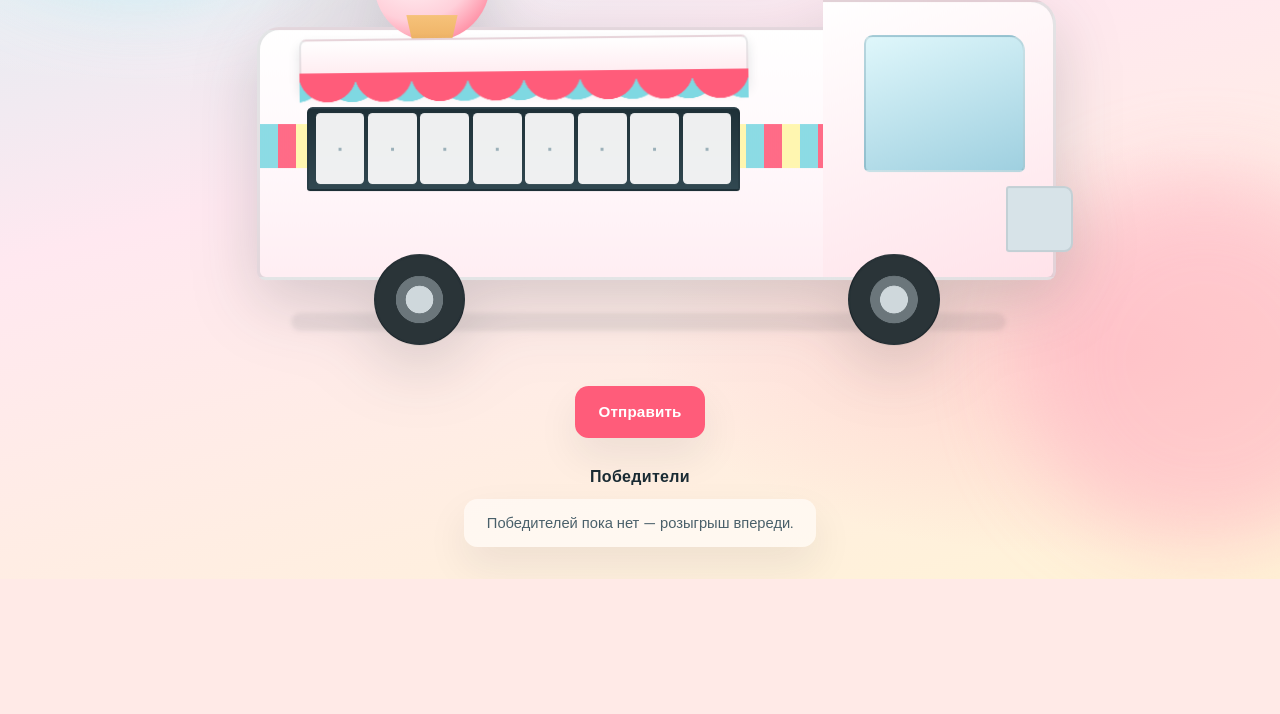
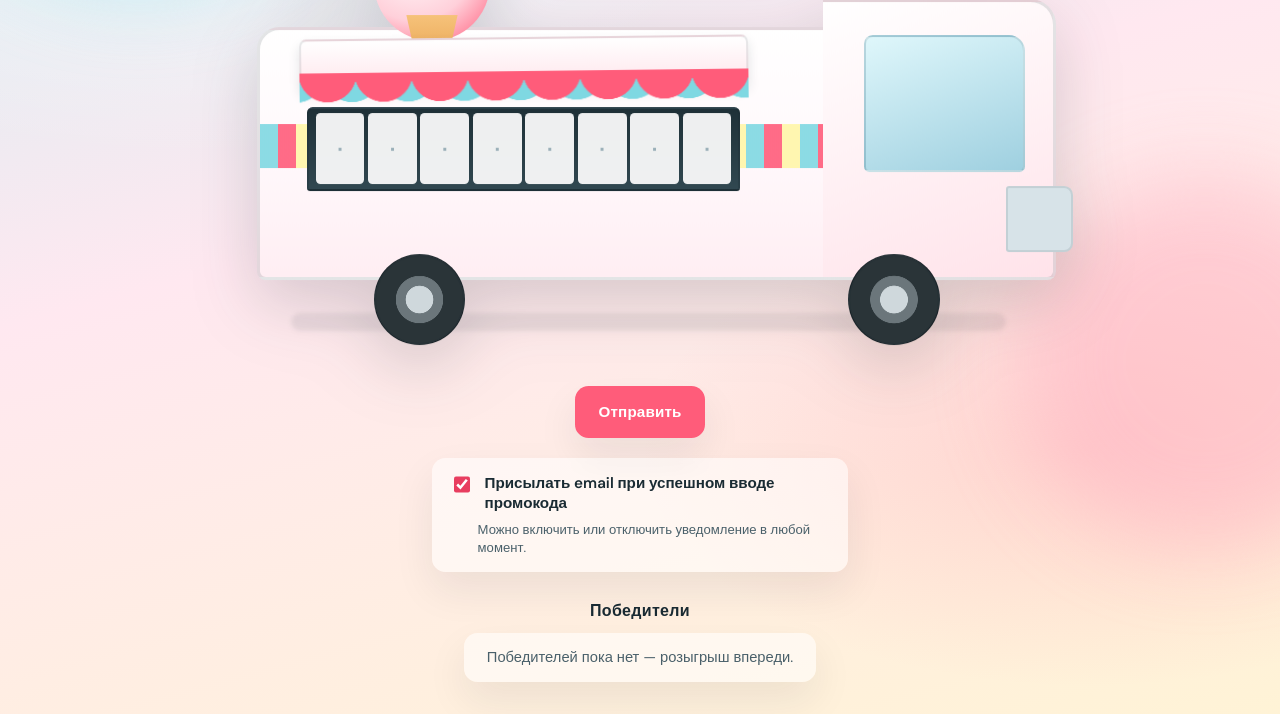
Before and after one commit to RedGradient/HappyIceCream, a Django app: page / in a window 1280 px wide. Shown: the part 341-1055 px from the top of the page. Before the commit the page ends 920 px from the top, so only its background shows below. Run offline with Django 5.2, Linux system fonts and the light colour scheme; the visitor is signed in with stand-in values (Sample User, id 1); parts of the project's set-up code (start-up, migrations or seed data) failed here and were passed over.

Commit message:
feature(account): toggle notify_on_promocode on landing

```diff
--- /dev/null
+++ b/src/auth/serializers.py
@@ -0,0 +1,5 @@
+from rest_framework import serializers
+
+
+class NotifyOnPromocodeSerializer(serializers.Serializer):
+    notify_on_promocode = serializers.BooleanField()
--- a/src/auth/services.py
+++ b/src/auth/services.py
@@ -57,3 +57,8 @@ class AuthService:
         user.email_confirmed = True
         user.save(update_fields=["email_confirmed"])
         login(request, user, backend="django.contrib.auth.backends.ModelBackend")
+
+    def set_notify_on_promocode(self, user: User, enabled: bool) -> User:
+        user.notify_on_promocode = enabled
+        user.save(update_fields=["notify_on_promocode"])
+        return user
--- a/src/auth/urls.py
+++ b/src/auth/urls.py
@@ -1,10 +1,21 @@
 from django.urls import path
 
-from auth.views import confirm_email, login_view, logout_view, signup
+from auth.views import (
+    confirm_email,
+    login_view,
+    logout_view,
+    signup,
+    update_notify_on_promocode,
+)
 
 urlpatterns = [
     path("signup/", signup, name="signup"),
     path("login/", login_view, name="login"),
     path("logout/", logout_view, name="logout"),
     path("confirm/<uidb64>/<token>/", confirm_email, name="confirm_email"),
+    path(
+        "notify-on-promocode/",
+        update_notify_on_promocode,
+        name="notify_on_promocode",
+    ),
 ]
--- a/src/promocode/templates/landing.html
+++ b/src/promocode/templates/landing.html
@@ -473,6 +473,59 @@
             display: none;
         }
 
+        .notify-pref {
+            width: min(100%, 26rem);
+            margin: 1.25rem auto 0;
+            padding: 0.95rem 1.1rem;
+            text-align: left;
+            background: rgba(255, 255, 255, 0.55);
+            backdrop-filter: blur(8px);
+            border-radius: 0.85rem;
+            box-shadow: var(--shadow);
+        }
+
+        .notify-pref__label {
+            display: flex;
+            align-items: flex-start;
+            gap: 0.7rem;
+            cursor: pointer;
+            font-size: 0.95rem;
+            line-height: 1.35;
+            font-weight: 600;
+        }
+
+        .notify-pref__label input {
+            margin-top: 0.2rem;
+            width: 1.05rem;
+            height: 1.05rem;
+            accent-color: var(--accent-deep);
+            flex: 0 0 auto;
+        }
+
+        .notify-pref__hint {
+            margin: 0.45rem 0 0 1.75rem;
+            color: var(--muted);
+            font-size: 0.82rem;
+            line-height: 1.35;
+        }
+
+        .notify-pref__message {
+            margin: 0.55rem 0 0;
+            min-height: 1.1rem;
+            text-align: center;
+            font-size: 0.85rem;
+            font-weight: 600;
+            color: var(--danger);
+        }
+
+        .notify-pref__message.is-success {
+            color: #1b7a4a;
+        }
+
+        .notify-pref__message:empty {
+            display: none;
+        }
+
         .winners {
             width: min(100%, 22rem);
             margin: 1.75rem auto 0;
@@ -717,6 +770,23 @@
                 <p class="promo-form__message" id="promo-message" role="alert" aria-live="polite"></p>
             </form>
 
+            {% if user.is_authenticated %}
+                <section class="notify-pref" aria-label="Уведомления о промокоде">
+                    <label class="notify-pref__label" for="notify-on-promocode">
+                        <input
+                            id="notify-on-promocode"
+                            type="checkbox"
+                            {% if user.notify_on_promocode %}checked{% endif %}
+                        >
+                        <span>Присылать email при успешном вводе промокода</span>
+                    </label>
+                    <p class="notify-pref__hint">
+                        Можно включить или отключить уведомление в любой момент.
+                    </p>
+                    <p class="notify-pref__message" id="notify-message" role="status" aria-live="polite"></p>
+                </section>
+            {% endif %}
+
             <section class="winners" aria-label="Победители розыгрыша">
                 <h2 class="winners__title">Победители</h2>
                 {% if winners %}
@@ -857,6 +927,51 @@
 
             setMessage('Промокод принят', { success: true });
         });
+
+        const notifyCheckbox = document.getElementById('notify-on-promocode');
+        const notifyMessageEl = document.getElementById('notify-message');
+        if (notifyCheckbox && notifyMessageEl) {
+            function setNotifyMessage(text, { success = false } = {}) {
+                notifyMessageEl.textContent = text || '';
+                notifyMessageEl.classList.toggle('is-success', Boolean(success && text));
+            }
+
+            notifyCheckbox.addEventListener('change', async () => {
+                const enabled = notifyCheckbox.checked;
+                setNotifyMessage('');
+                notifyCheckbox.disabled = true;
+
+                try {
+                    const response = await fetch('{% url "notify_on_promocode" %}', {
+                        method: 'POST',
+                        headers: {
+                            'Content-Type': 'application/json',
+                            'X-CSRFToken': csrfToken,
+                        },
+                        body: JSON.stringify({ notify_on_promocode: enabled }),
+                    });
+                    const payload = await response.json().catch(() => ({}));
+                    if (!response.ok) {
+                        notifyCheckbox.checked = !enabled;
+                        setNotifyMessage(
+                            typeof payload.detail === 'string'
+                                ? payload.detail
+                                : 'Не удалось сохранить настройку'
+                        );
+                        return;
+                    }
+                    setNotifyMessage(
+                        enabled ? 'Уведомления включены' : 'Уведомления отключены',
+                        { success: true }
+                    );
+                } catch (_error) {
+                    notifyCheckbox.checked = !enabled;
+                    setNotifyMessage('Не удалось сохранить настройку');
+                } finally {
+                    notifyCheckbox.disabled = false;
+                }
+            });
+        }
     </script>
 </body>
 </html>
```
Also changed, not shown: src/auth/views.py (+21 -0 lines).
